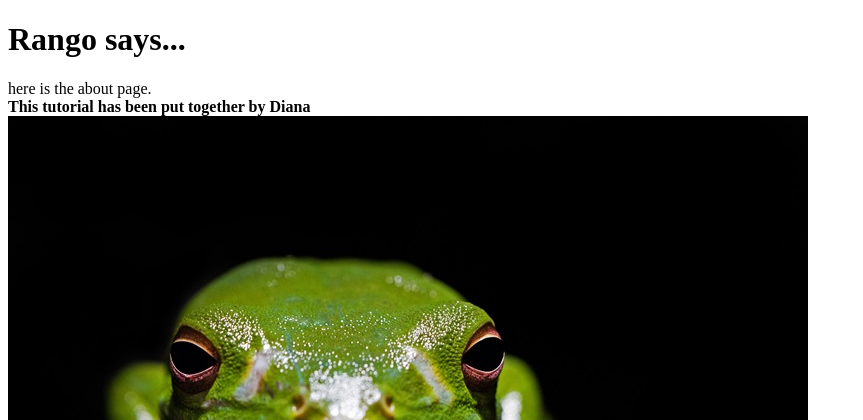
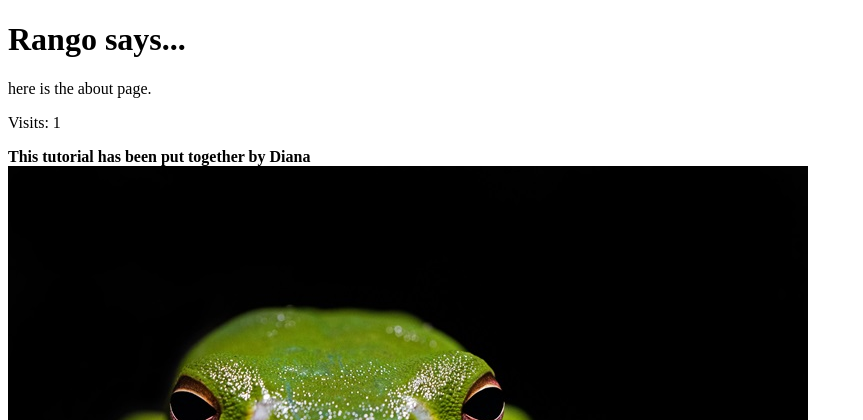
Before and after one commit to dianapolese/tango_with_django_project, a Django app: page /rango/about/ in a window 1280 px wide. Shown: the top 420 px of the page, without its empty margins (0-863 px from the left). Run offline with Django 3.2, Linux system fonts and the light colour scheme; data that the repository does not hold is empty.

Commit message:
chapter 10

```diff
--- a/rango/views.py
+++ b/rango/views.py
@@ -2,17 +2,15 @@ from django.shortcuts import render
 
 from django.http import HttpResponse
 
-from rango.models import Category
-from rango.models import Page
+from rango.models import Category, Page
 
-from rango.forms import CategoryForm
-from rango.forms import PageForm
+from rango.forms import CategoryForm, PageForm, UserForm, UserProfileForm
+
 from django.shortcuts import redirect
 from django.urls import reverse
 from django.contrib.auth import authenticate, login, logout
 from django.contrib.auth.decorators import login_required
-
-from rango.forms import UserForm, UserProfileForm
+from datetime import datetime
 
 def index(request):
     #Query the database for a list of ALL categories currently stored
@@ -27,18 +25,32 @@ def index(request):
     context_dict['boldmessage'] = 'Crunchy, creamy, cookie, candy, cupcake!'
     context_dict['categories'] = category_list
     context_dict['pages'] = pages_list
+
     #Construct a dictionary to pass to the template engine as its context.
     #Note the key boldmessage matches to {{ boldmessage }} in the template
+
+    #call the helper function to handle the cookies
+    visitor_cookie_handler(request)
+
+    #obtain our response object early so we can add cookie info
+    response = render(request, 'rango/index.html', context=context_dict)
+
+
 
     #Return a rendered response to send to the client
     #We make use of the shortcut function to make our lives easier
     #Note that the first parameter is the template we wish to use
-    return render(request, 'rango/index.html', context=context_dict)
+    return response
 
 def about(request):
-     return render(request, 'rango/about.html')
+    context_dict = {}
+    visitor_cookie_handler(request)
+    context_dict['visits'] = request.session['visits']
+
+    return render(request, 'rango/about.html', context_dict)
 
 def show_category(request, category_name_slug):
+
 # Create a context dictionary which we can pass
 # to the template rendering engine.
     context_dict = {}
@@ -62,6 +74,9 @@ def show_category(request, category_name_slug):
 # the template will display the "no category" message for us.
         context_dict['category'] = None
         context_dict['pages'] = None
+
+
+
 # Go render the response and return it to the client.
     return render(request, 'rango/category.html', context=context_dict)
 
@@ -234,3 +249,26 @@ def user_logout(request):
     logout(request)
     #take the user back to the homepage
     return redirect(reverse('rango:index'))
+
+
+# A helper method
+def get_server_side_cookie(request, cookie, default_val=None):
+    val = request.session.get(cookie)
+    if not val:
+        val = default_val
+    return val
+
+def visitor_cookie_handler(request):
+    visits = int(get_server_side_cookie(request, 'visits', '1'))
+    last_visit_cookie = get_server_side_cookie(request,'last_visit', str(datetime.now()))
+    last_visit_time = datetime.strptime(last_visit_cookie[:-7],'%Y-%m-%d %H:%M:%S')
+    # If it's been more than a day since the last visit...
+    if (datetime.now() - last_visit_time).days > 0:
+        visits = visits + 1
+    # Update the last visit cookie now that we have updated the count
+        request.session['last_visit'] = str(datetime.now())
+    else:
+    # Set the last visit cookie
+        request.session['last_visit'] = last_visit_cookie
+    # Update/set the visits cookie
+    request.session['visits'] = visits
--- a/tango_with_django_project/settings.py
+++ b/tango_with_django_project/settings.py
@@ -136,3 +136,5 @@ MEDIA_ROOT = MEDIA_DIR
 MEDIA_URL = '/media/'
 
 LOGIN_URL = 'rango:login'
+
+SESSION_EXPIRE_AT_BROWSER_CLOSE = True
--- a/templates/rango/about.html
+++ b/templates/rango/about.html
@@ -8,6 +8,7 @@
 {% block body_block %}
         <h1>Rango says...</h1>
         <div>here is the about page.<br/>
+            <p>Visits: {{ visits }}</p>
         <strong>This tutorial has been put together by Diana</strong><br/>
     </div>
 
```
Also changed, not shown: static/images/rango1.jpg (added).
